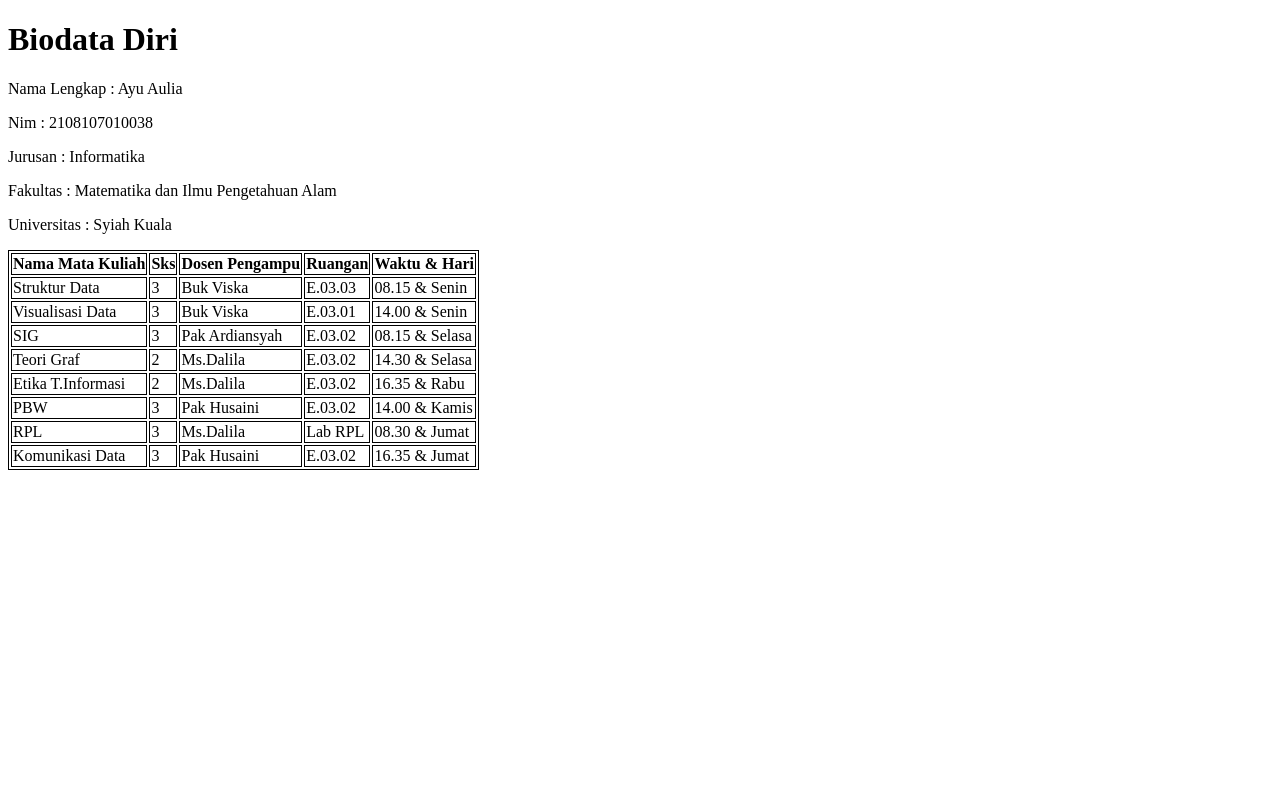
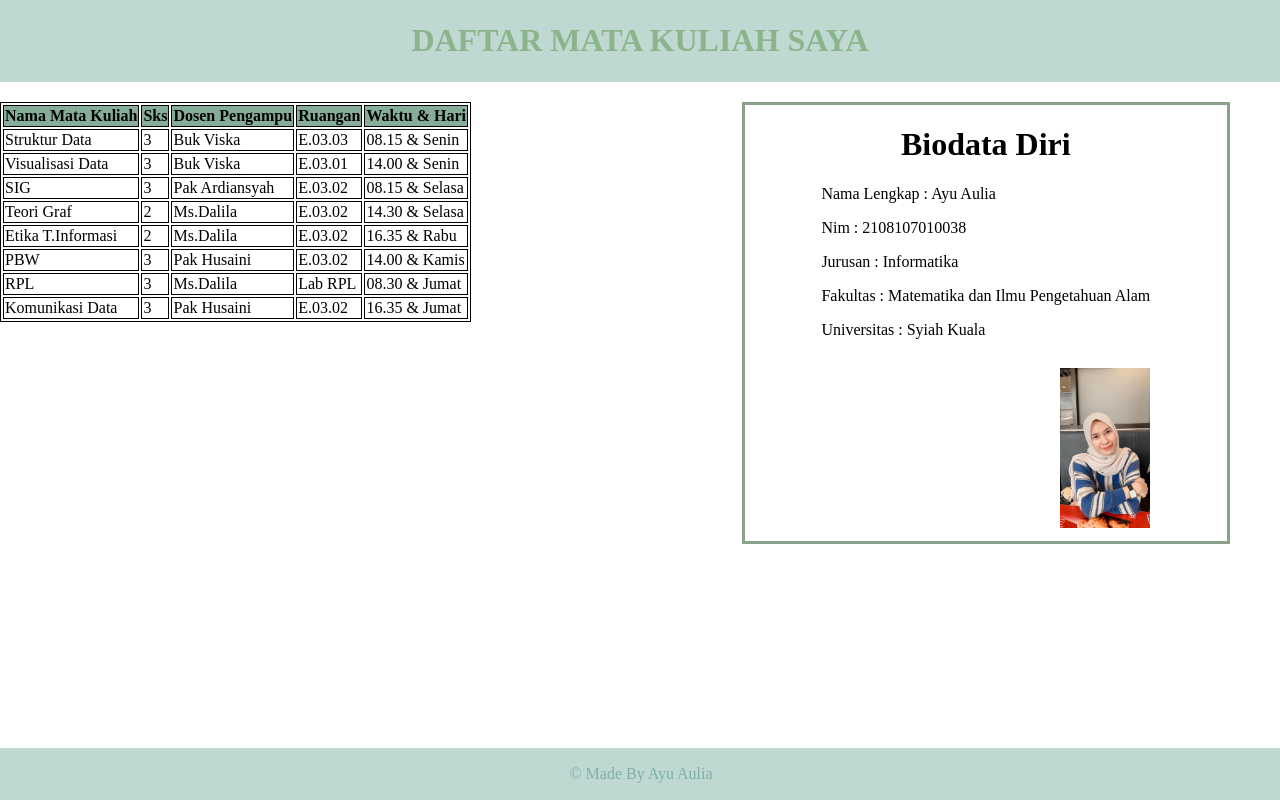
Before and after one commit to Ayuauliaa/lab-pbw-b-Ayu-Aulia, a plain HTML site: page tugas-02/index.html in a window 1280 px wide. Drawn offline with Linux system fonts and the light colour scheme.

Commit message:
feat: membuat header,footer,dan card

```diff
--- a/tugas-02/index.html
+++ b/tugas-02/index.html
@@ -4,19 +4,28 @@
     <meta charset="UTF-8">
     <meta http-equiv="X-UA-Compatible" content="IE=edge">
     <meta name="viewport" content="width=device-width, initial-scale=1.0">
-    <title>index</title>
+    <title>Biodata Diriku</title>
+    <link rel="stylesheet" href="public/assets/css/style.css">
 </head>
 <body>
+    <header>
+        <h1>DAFTAR MATA KULIAH SAYA</h1>
+    </header>
+
+    <div class="card">
     <h1>Biodata Diri</h1>
     <p>Nama Lengkap : Ayu Aulia</p>
     <p>Nim : 2108107010038</p>
     <p>Jurusan : Informatika</p>
     <p>Fakultas : Matematika dan Ilmu Pengetahuan Alam</p>
     <p>Universitas : Syiah Kuala</p>
+    <img src="img/foto.jpeg">
+    </div>
+
 </body>
 </html>
+
 <!DOCTYPE html>
-
 <html>
  <head>
   <style>
@@ -89,5 +98,9 @@
         <td>16.35 & Jumat</td>
     </tr>
   </table>
+    <footer>
+        <p> &copy; Made By Ayu Aulia </p>
+    </footer>
+
 </body>
 </html>
--- /dev/null
+++ b/tugas-02/public/assets/css/style.css
@@ -0,0 +1,50 @@
+header{
+  padding: 1px;
+  text-align: center;
+  background: #bfd8d2;
+  color: rgb(127, 176, 163) ;
+  width:100 px;
+  margin-bottom:20px;
+}
+
+
+footer{
+  padding: 1px;
+  text-align: center;
+  background: #bfd8d2;
+  color: rgb(127, 176, 163);
+  position: fixed ;
+  width: 100%;
+  bottom: 0;
+}
+
+body{
+    background-color: rgb(255, 255, 255);
+    margin: 0;
+  }
+
+th{
+  background-color: rgb(133, 173, 151);
+}
+
+.card{
+  margin: 0px 50px ;
+  float: right ;
+  padding : 0% 6% ;
+  border : 3px rgb(138, 162, 138) solid ;
+}
+
+header:hover{
+  color: rgb(139, 180, 139) ;
+}
+
+img{
+  width: 90px;
+  float: right ;
+  padding : 4% 0% ;
+  align-items: center;
+}
+
+.card h1{
+  text-align: center;
+}
```
Also changed, not shown: tugas-02/img/foto.jpeg (added), tugas-02/img/lotso.jpg (added).
